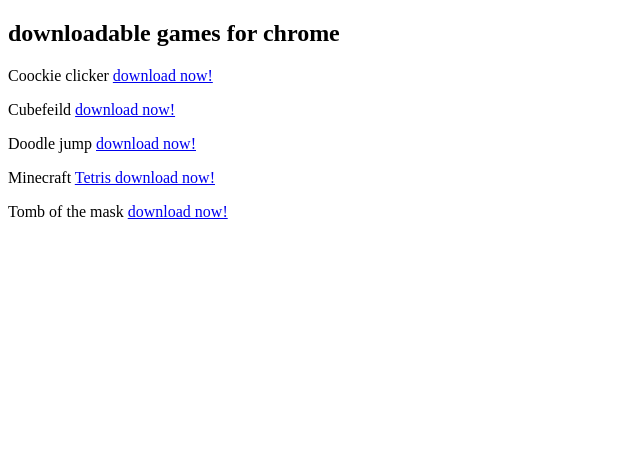
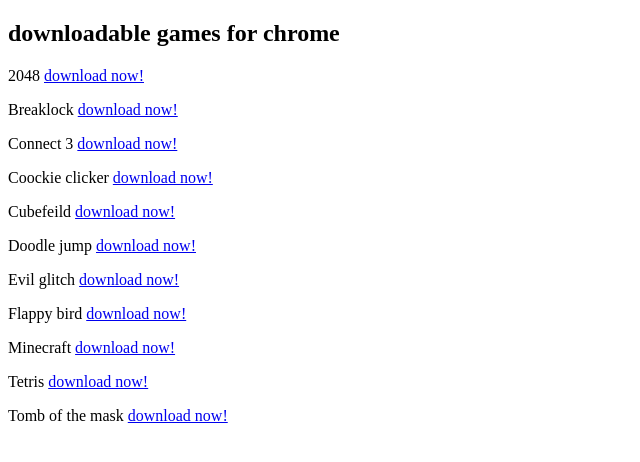
Before and after one commit to desertsun231/games-for-students-of-ASD, a plain HTML site: page index.html in a window 1280 px wide. Shown: the whole page, without its empty margins (0-640 px from the left). Drawn offline with Linux system fonts and the light colour scheme.

Commit message:
Update index.html

```diff
--- a/index.html
+++ b/index.html
@@ -1,9 +1,14 @@
 <!DOCTYPE html>
 <title>download menu</title>
 <h2>downloadable games for chrome</h2>
+<p>2048                     <a href="https://drive.google.com/drive/folders/1uMSdgEPr0L354yScSkpDCOh-HKDtDZ29?usp=sharing">download now!</a></p>
+<p>Breaklock                <a href="https://drive.google.com/drive/folders/1wjUGIS7VQasgX5NdjIWvwOgLNvn44ljA?usp=sharing">download now!</a></p>
+<p>Connect 3                <a href="https://drive.google.com/drive/folders/1whhfBHXMtbm5IeYXuzlg-fNknFahpJ15?usp=sharing">download now!</a></p>
 <p>Coockie clicker          <a href="https://drive.google.com/drive/folders/1OI6DlY4owHRhgu9GWJfCriinCv7KGXK7?usp=drive_link">download now!</a></p>
 <p>Cubefeild                <a href="https://drive.google.com/drive/folders/1OI6DlY4owHRhgu9GWJfCriinCv7KGXK7?usp=drive_link">download now!</a></p>
 <p>Doodle jump              <a href="https://drive.google.com/drive/folders/1qRXln6NetoKHIYels6bkuGPpQEUgC9vj?usp=sharing">download now!</a></p>
-<p>Minecraft                <a href="https://drive.google.com/drive/folders/1u6yh3XYZAJ0ul5xAON-GPan_FWVxtH4l?usp=sharing>download now!</a></p>
+<p>Evil glitch              <a href="https://drive.google.com/drive/folders/1xidFLh-BhoxNJjgbkBkT571m1jN-Iwl1?usp=sharing">download now!</a></p>
+<p>Flappy bird              <a href="https://drive.google.com/drive/folders/1xxoO607744dm3VinL6iUiU6ie6MBPC9x?usp=sharing">download now!</a></p>
+<p>Minecraft                <a href="https://drive.google.com/drive/folders/1u6yh3XYZAJ0ul5xAON-GPan_FWVxtH4l?usp=sharing">download now!</a></p>
 <p>Tetris                   <a href="https://drive.google.com/drive/folders/1qxjzRwANpzUjm7RYEhKA6wqaU05EQd3q?usp=sharing">download now!</a></p>
 <p>Tomb of the mask         <a href="https://drive.google.com/drive/folders/1u2SCkj2NEivVEcTLbVgmzUEe1faVks0h?usp=sharing">download now!</a></p>
```
